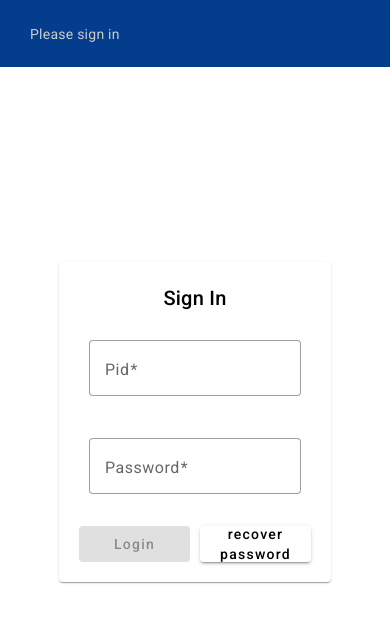
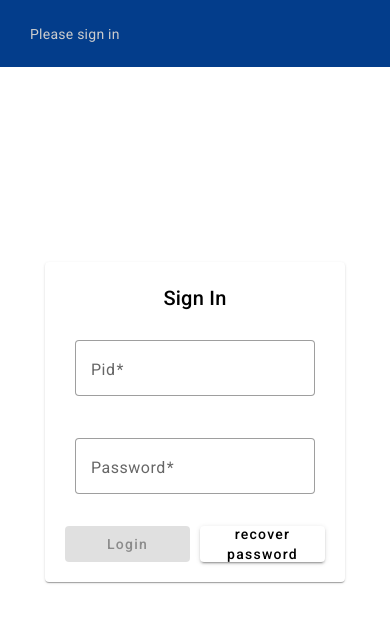
Before and after one commit to Akaki-Vashakidze/coach-console, an Angular app: page /auth/signIn in a window 390 px wide. Shown: the top 622 px of the page. Built offline with nearby package versions, Linux system fonts and the light colour scheme.

Commit message:
style fixes

```diff
--- a/src/app/components/competitions/competitions.component.html
+++ b/src/app/components/competitions/competitions.component.html
@@ -4,11 +4,11 @@
 <div class="compContainer">
     <mat-card class="compCard" *ngFor="let competition of competitions()">
         <div class="compTitle">{{competition.title}}</div>
-        <div class="startDate date"><div>{{competition.startDate | date: 'yyyy-MM-dd'}}</div></div>
+        <div class="startDate date"><div>{{competition.startDate | date: 'dd-MM-yyy'}}</div></div>
         <div class="registration">Registration</div>
         <div class="regDates">
-            <div class="regStartDate date"><div>start:</div><div>{{competition.registrationStartDate | date: 'yyyy-MM-dd'}}</div></div>
-            <div class="regEndDate date"><div>end:</div><div>{{competition.registrationEndDate | date: 'yyyy-MM-dd'}}</div></div>
+            <div class="regStartDate date"><div>start:</div><div>{{competition.registrationStartDate | date: 'dd-MM-yyy'}}</div></div>
+            <div class="regEndDate date"><div>end:</div><div>{{competition.registrationEndDate | date: 'dd-MM-yyy'}}</div></div>
         </div>
         <div class="actions">
             <button [routerLink]="'/coach/competition/details/' + competition._id" mat-raised-button>details</button>
--- a/src/app/components/competitions/competitions.component.scss
+++ b/src/app/components/competitions/competitions.component.scss
@@ -45,3 +45,7 @@
         grid-template-columns: 1fr;
     }
 }
+
+.regEndDate {
+    color: red;
+}
--- a/src/app/components/shared/comp-details/comp-details.component.html
+++ b/src/app/components/shared/comp-details/comp-details.component.html
@@ -10,10 +10,10 @@
           ></app-label> -->
             <app-label label="description" [value]="event()?.event?.description"></app-label>
             <app-label label="address" [value]="event()?.event?.address"></app-label>
-            <app-label label="startDate" [value]="event()?.event?.startDate | date: 'yyyy-MM-dd'"></app-label>
-            <app-label label="endDate" [value]="event()?.event?.endDate | date: 'yyyy-MM-dd'"></app-label>
-            <app-label label="registrationStartDate" [value]="event()?.event?.registrationStartDate | date: 'yyyy-MM-dd'"></app-label>
-            <app-label label="registrationEndDate" [value]="event()?.event?.registrationEndDate | date: 'yyyy-MM-dd'"></app-label>
+            <app-label label="startDate" [value]="event()?.event?.startDate | date: 'dd-MM-yyy'"></app-label>
+            <app-label label="endDate" [value]="event()?.event?.endDate | date: 'dd-MM-yyy'"></app-label>
+            <app-label label="registrationStartDate" [value]="event()?.event?.registrationStartDate | date: 'dd-MM-yyy'"></app-label>
+            <app-label label="registrationEndDate" [value]="event()?.event?.registrationEndDate | date: 'dd-MM-yyy'"></app-label>
         </div>
     </mat-card>
 </div>
--- a/src/app/components/shared/team-details/team-details.component.html
+++ b/src/app/components/shared/team-details/team-details.component.html
@@ -1,4 +1,4 @@
-<mat-card class="teamDetailsCont">
+<mat-card *ngIf="teamDetails()" class="teamDetailsCont">
     <h3>{{teamDetails()?.title}}</h3>
     <mat-accordion>
         <mat-expansion-panel>
@@ -20,3 +20,5 @@
         </mat-expansion-panel>
       </mat-accordion>
 </mat-card>
+
+<app-loader-spinner *ngIf="!teamDetails()" color="black" height="500px"></app-loader-spinner>
--- a/src/app/components/shared/team-details/team-details.component.ts
+++ b/src/app/components/shared/team-details/team-details.component.ts
@@ -5,11 +5,12 @@ import { CommonModule } from '@angular/common';
 import { MatCardModule } from '@angular/material/card';
 import { MatTabsModule } from '@angular/material/tabs';
 import { MatExpansionModule } from '@angular/material/expansion';
+import { LoaderSpinnerComponent } from '../loader-spinner/loader-spinner.component';
 
 @Component({
   selector: 'app-team-details',
   standalone: true,
-  imports: [CommonModule,MatCardModule,MatTabsModule,MatExpansionModule],
+  imports: [CommonModule,MatCardModule,MatTabsModule,MatExpansionModule,LoaderSpinnerComponent],
   templateUrl: './team-details.component.html',
   styleUrl: './team-details.component.scss'
 })
--- a/src/app/features/auth/new-pass-recovery/new-pass-recovery.component.scss
+++ b/src/app/features/auth/new-pass-recovery/new-pass-recovery.component.scss
@@ -52,3 +52,13 @@
   mat-icon {
     cursor: pointer;
   }
+
+  .auth-card {
+    width: 400px;
+  }
+
+  @media (max-width:740px){
+    .auth-card {
+      width: 300px;
+    }
+  }
--- a/src/app/features/auth/recovery-contact/recovery-contact.component.scss
+++ b/src/app/features/auth/recovery-contact/recovery-contact.component.scss
@@ -45,3 +45,13 @@
     grid-template-columns: 1fr 1fr;
     gap: 10px;
   }
+
+  .auth-card {
+    width: 400px;
+  }
+
+  @media (max-width:740px){
+    .auth-card {
+      width: 300px;
+    }
+  }
--- a/src/app/features/auth/recovery-user-id/recovery-user-id.component.scss
+++ b/src/app/features/auth/recovery-user-id/recovery-user-id.component.scss
@@ -28,3 +28,13 @@
  .actionDiv button {
     width: 100%;
   }
+
+  .auth-card {
+    width: 400px;
+  }
+
+  @media (max-width:740px){
+    .auth-card {
+      width: 300px;
+    }
+  }
--- a/src/app/features/auth/sign-in-confirm/sign-in-confirm.component.scss
+++ b/src/app/features/auth/sign-in-confirm/sign-in-confirm.component.scss
@@ -45,3 +45,13 @@
     grid-template-columns: 1fr 1fr;
     gap: 10px;
   }
+
+  .auth-card {
+    width: 400px;
+  }
+
+  @media (max-width:740px){
+    .auth-card {
+      width: 300px;
+    }
+  }
--- a/src/app/features/auth/sign-in/sign-in.component.scss
+++ b/src/app/features/auth/sign-in/sign-in.component.scss
@@ -28,3 +28,13 @@ mat-form-field {
 .actionDiv button {
   width: 100%;
 }
+
+.auth-card {
+  width: 400px;
+}
+
+@media (max-width:740px){
+  .auth-card {
+    width: 300px;
+  }
+}
--- a/src/app/services/competitions.service.ts
+++ b/src/app/services/competitions.service.ts
@@ -13,4 +13,8 @@ export class CompetitionsService {
     return this._http.get<Competition[]>(`/consoleApi/coach/${coachId}/teams/${teamId}/events`);
   }
 
+  getPlannedEvents(){
+    return this._http.get<Competition[]>(`/consoleApi/event/planned`);
+  }
+
 }
```
